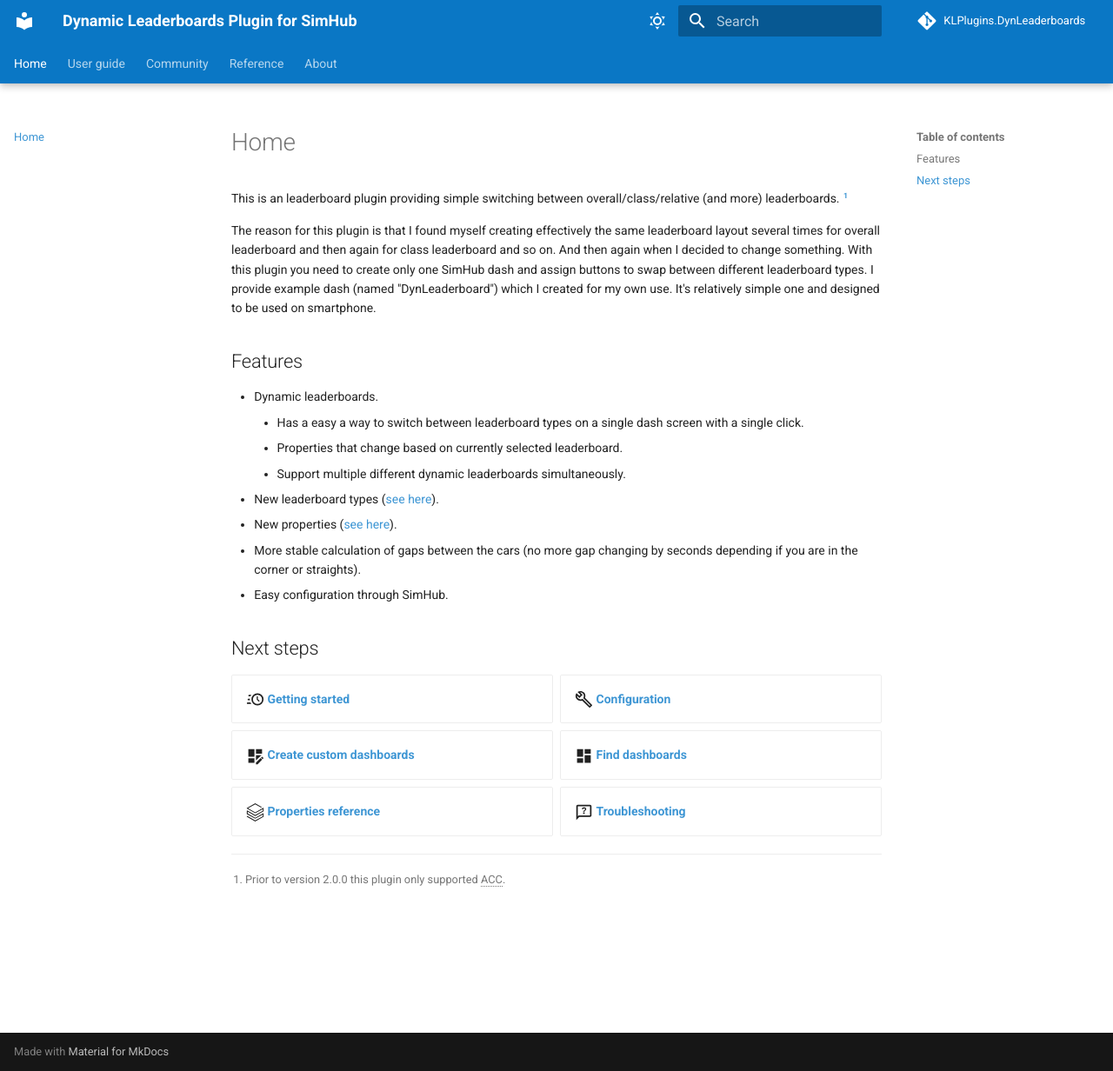
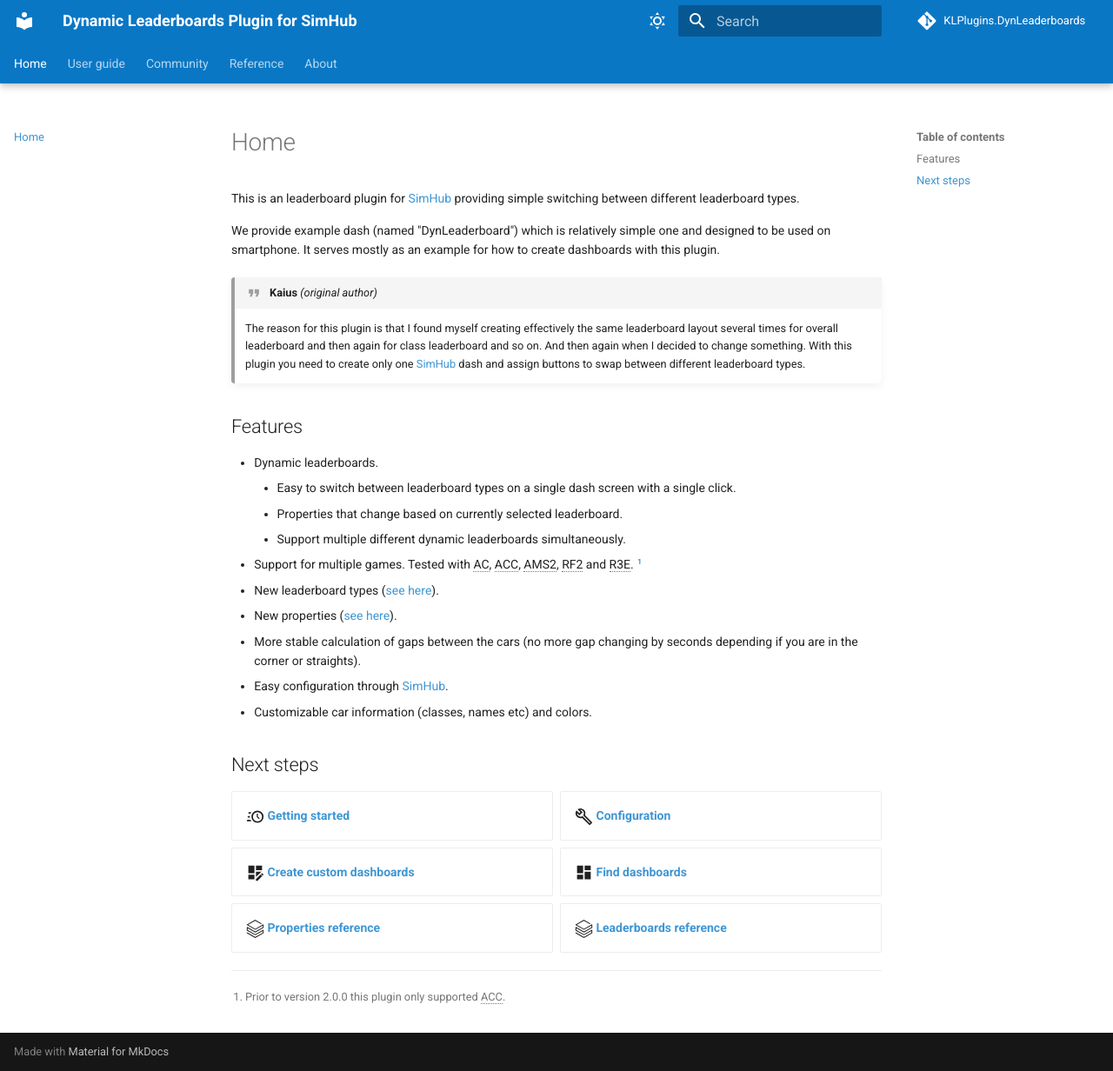
Before and after one commit to kaiusl/KLPlugins.DynLeaderboards, an MkDocs documentation site: the page built from docs/docs/index.md, in a window 1280 px wide and 1232 px high. Shown: the whole window at 87% size. Built offline with MkDocs 1.6.1 and Material for MkDocs 9.7.7, drawn with Linux system fonts in a browser that asks for light colours; comment, search, counter and statistics services are not loaded; the version menu is left out.

Commit message:
docs: various smallish improvements

```diff
--- a/docs/docs/community/troubleshooting.md
+++ b/docs/docs/community/troubleshooting.md
@@ -6,26 +6,21 @@
 * ACC 1.9.3+ requires plugin 1.3.2+.
 * SimHub 8.3.0+ requires plugin 1.3.0+.
 
-??? info "Versions tested with"
 
-    The table below reports the latest version of games and SimHub each plugin version has been tested with.
+The table below reports the latest version of games and SimHub each plugin version has been tested with.
 
-    | Plugin | SimHub | ACC    | AC     | AMS2    | RF2    | R3E      |
-    | ------ | ------ | ------ | ------ | ------- | ------ | -------- |
-    | 2.0.0  | 9.3.4  | 1.10.2 | 1.16.4 | 1.5.6.3 | 1.1134 | 0.9.5.52 |
+| Plugin | SimHub | ACC    | AC     | AMS2    | RF2    | R3E      |
+| ------ | ------ | ------ | ------ | ------- | ------ | -------- |
+| 2.0.0  | 9.3.4  | 1.10.2 | 1.16.4 | 1.5.6.3 | 1.1134 | 0.9.5.52 |
 
+Any game missing from the table has not been tested and is not officially supported.
+Note however that since the plugin mostly uses generic SimHub data then non-tested games may also be working.
 
 ## Issues
 
-#### Known
-
-None at the moment.
-
-#### Other
-
-In case you find other issues, feel free to report them.
-If at all possible I'd prefer issues to be reported on [GitHub], just to keep them clean and all in one place.
-If that's not possible the [discussion thread on OverTake forums] is fine as well.
+In case you find issues or bugs, feel free to report them.
+If at all possible we would prefer issues to be reported on [GitHub], just to keep them clean and all in one place.
+If that is not possible the [discussion thread on OverTake forums] is fine as well.
 
 Before reporting check through existing [issues] and [discussion thread on OverTake forums] for similar issues.
 Maybe it has already been reported or even better has some solution.
@@ -37,13 +32,13 @@
 
 * Game and session info (SP or MP, practice/race etc).
 * SimHub, plugin and game versions.
-* SimHub log files from {{ path("../SimHub/Logs") }} (usually it's best to zip all of them together)
+* SimHub log files from {{ path("../SimHub/Logs") }} (usually it is best to zip all of them together)
     * Basic logging information should show most direct errors
       however more information is logged by turning on `Log` option in the plugin settings menu under ["General settings -> DEBUG"](../user_guide/config.md#debug).
       If possible you could turn that on and try to reproduce the issue with it.
 * A SimHub replay displaying the issue.
 * A screenshot displaying the issue.
-* The dashboard where issue appeared (if it's not provided by this plugin).
+* The dashboard where issue appeared (if it is not provided by this plugin).
 
 
 [GitHub]: https://github.com/kaiusl/KLPlugins.DynLeaderboards/issues
--- a/docs/docs/index.md
+++ b/docs/docs/index.md
@@ -1,24 +1,30 @@
-This is an leaderboard plugin providing simple switching between overall/class/relative (and more) leaderboards. [^1]
+This is an leaderboard plugin for [SimHub] providing simple switching between different leaderboard types.
+
+We provide example dash (named "DynLeaderboard") which is relatively simple one and designed to be used on smartphone.
+It serves mostly as an example for how to create dashboards with this plugin.
 
 [^1]: Prior to version 2.0.0 this plugin only supported ACC.
 
-The reason for this plugin is that I found myself creating effectively the same leaderboard layout several times for
-overall leaderboard and then again for class leaderboard and so on.
-And then again when I decided to change something.
-With this plugin you need to create only one SimHub dash and assign buttons to swap between different leaderboard types.
-I provide example dash (named "DynLeaderboard") which I created for my own use.
-It's relatively simple one and designed to be used on smartphone.
+!!! Quote "Kaius <span style="font-weight:normal;">*(original author)*</span>"
+
+    The reason for this plugin is that I found myself creating effectively the same leaderboard layout several times for
+    overall leaderboard and then again for class leaderboard and so on.
+    And then again when I decided to change something.
+    With this plugin you need to create only one [SimHub] dash and assign buttons to swap between different leaderboard types.
 
 ## Features
 
 - Dynamic leaderboards.
-    - Has a easy a way to switch between leaderboard types on a single dash screen with a single click.
+    - Easy to switch between leaderboard types on a single dash screen with a single click.
     - Properties that change based on currently selected leaderboard.
     - Support multiple different dynamic leaderboards simultaneously.
+- Support for multiple games. Tested with AC, ACC, AMS2, RF2 and R3E. [^1]
 - New leaderboard types ([see here](reference/leaderboards.md)).
 - New properties ([see here](reference/properties.md)).
 - More stable calculation of gaps between the cars (no more gap changing by seconds depending if you are in the corner or straights).
-- Easy configuration through SimHub.
+- Easy configuration through [SimHub].
+- Customizable car information (classes, names etc) and colors.
+
 
 ## Next steps
 
@@ -29,8 +35,10 @@
 - :material-view-dashboard-edit:{ .lg .middle } [**Create custom dashboards**](user_guide/creating_dashboards.md)
 - :material-view-dashboard:{ .lg .middle } [**Find dashboards**](community/dashes.md)
 - :simple-databricks:{ .lg .middle } [**Properties reference**](reference/properties.md)
-- :material-message-question-outline:{ .lg .middle } [**Troubleshooting**](community/troubleshooting.md)
+- :simple-databricks:{ .lg .middle } [**Leaderboards reference**](reference/leaderboards.md)
 
 </div>
 
+[SimHub]: https://www.simhubdash.com/
+
 --8<-- "includes/abbreviations.md"
--- a/docs/docs/reference/leaderboards.md
+++ b/docs/docs/reference/leaderboards.md
@@ -19,7 +19,7 @@
 
 ## Relative leaderboards
 
-`2N + 1` relative positions to the focused car. There are three types:
+`2M + 1` relative positions to the focused car (`M` ahead and `M` behind). There are three types:
 
 - `RelativeOverall` {{ sinceVersion("1.0.0") }} - in overall order
 - `RelativeClass` {{ sinceVersion("1.0.0") }} - in the order of focused car's class
@@ -34,7 +34,7 @@
 
 ## Partial relative leaderboards
 
-`N` top positions and `2M + 1` relative positions. If the focused car is inside the first `N + M + 1` positions the order
+`N` top positions and `2M + 1` relative positions (`M` ahead and `M` behind). If the focused car is inside the first `N + M + 1` positions the order
 will be just as the overall leaderboard. There are two types:
 
 - `PartialRelativeOverall` {{ sinceVersion("1.0.0") }} - in overall order
--- a/docs/includes/abbreviations.md
+++ b/docs/includes/abbreviations.md
@@ -3,3 +3,4 @@
 *[RF2]: rFactor 2
 *[LMU]: Le Mans Ultimate
 *[AMS2]: Automobilista 2
+*[R3E]: RaceRoom Racing Experience
```
Also changed, not shown: docs/docs/community/requests.md (+3 -3 lines), docs/docs/user_guide/publishing_dashboards.md (+1 -1 lines).
